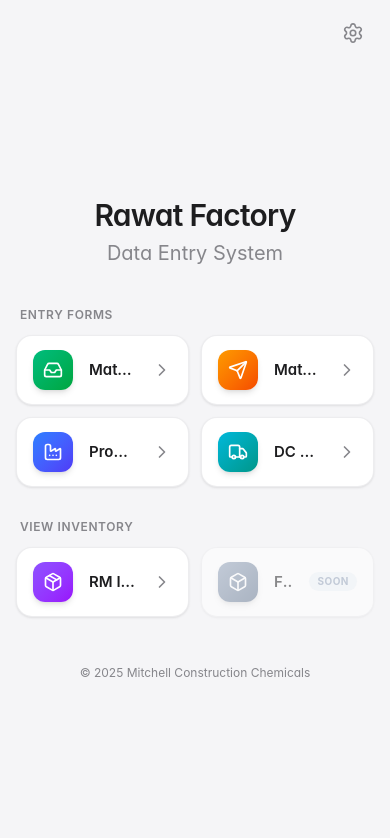
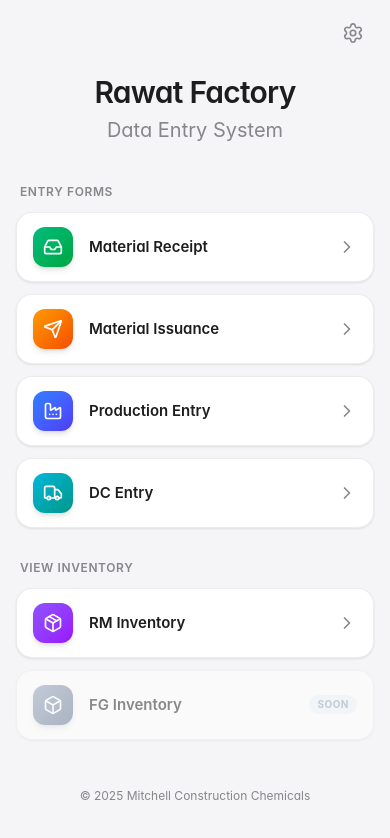
Before and after one commit to abdullaha24/receipt-form, a Next.js app: page / in a window 390 px wide. Shown: the top 838 px of the page. Built offline with nearby package versions, Linux system fonts and the light colour scheme.

Commit message:
fixed text truncation on landing page.

```diff
--- a/pages/index.tsx
+++ b/pages/index.tsx
@@ -90,7 +90,7 @@ export default function Home() {
         </div>
 
         {/* Title */}
-        <span className="flex-1 font-semibold text-[15px] text-[var(--apple-text)] truncate">
+        <span className="flex-1 font-semibold text-[15px] text-[var(--apple-text)]">
           {card.title}
         </span>
 
@@ -145,7 +145,7 @@ export default function Home() {
             <h2 className="text-xs font-semibold text-[var(--apple-text-secondary)] uppercase tracking-wider mb-3 px-1">
               Entry Forms
             </h2>
-            <div className="grid grid-cols-2 gap-3">
+            <div className="grid grid-cols-1 sm:grid-cols-2 gap-3">
               {entryFormCards.map((card) => (
                 <CompactTile key={card.title} card={card} />
               ))}
@@ -157,7 +157,7 @@ export default function Home() {
             <h2 className="text-xs font-semibold text-[var(--apple-text-secondary)] uppercase tracking-wider mb-3 px-1">
               View Inventory
             </h2>
-            <div className="grid grid-cols-2 gap-3">
+            <div className="grid grid-cols-1 sm:grid-cols-2 gap-3">
               {viewInventoryCards.map((card) => (
                 <CompactTile key={card.title} card={card} />
               ))}
```
